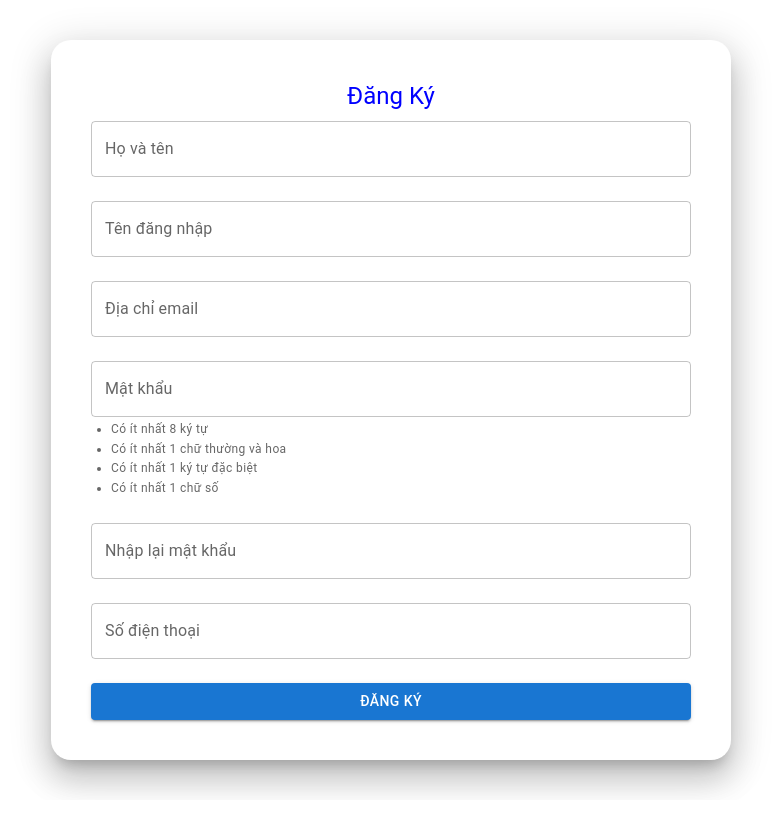
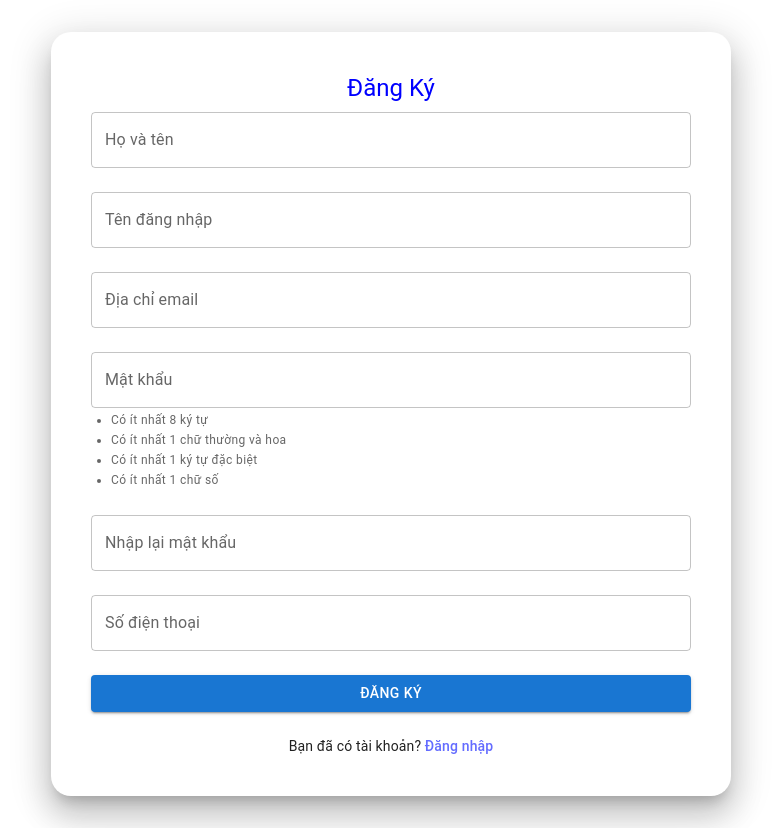
Before and after one commit to NguyenDanThanh/SWP_ADN, a React (Vite) app in the folder adn_frontend/: page /signup in a window 1280 px wide. Shown: the whole page, without its empty margins (249-1030 px from the left). Before the commit the page ends 800 px from the top, so only its background shows below. Built offline with nearby package versions, Linux system fonts and the light colour scheme.

Commit message:
verson 1.2

```diff
--- a/adn_frontend/src/components/mainContents/Login.tsx
+++ b/adn_frontend/src/components/mainContents/Login.tsx
@@ -21,10 +21,34 @@ const Login = () => {
     });
   };
 
+  const handleSubmit = async (e: React.FormEvent<HTMLFormElement>) => {
+    e.preventDefault();
+
+    try {
+      const response = await fetch("http://localhost:8080/api/auth/token", {
+        method: "POST",
+        headers: {
+          "Content-Type": "application/json",
+        },
+        body: JSON.stringify(user),
+      });
+      if (!response.ok) {
+        alert("Đăng nhập thất bại");
+      } else {
+        const result = await response.json();
+        console.log("Đăng nhập thành công:", result);
+        alert("Đăng nhập thành công");
+      }
+    } catch (error) {
+      console.error("Lỗi:", error);
+      alert("Có lỗi xảy ra khi đăng nhập");
+    }
+  };
+
   return (
     <div>
       <Paper elevation={20} style={{ padding: 40, borderRadius: 20 }}>
-        <Box>
+        <Box component={"form"} onSubmit={handleSubmit}>
           <Typography variant="h5" gutterBottom>
             Đăng nhập
           </Typography>
@@ -45,16 +69,19 @@ const Login = () => {
             value={user.password}
             onChange={handleInput}
           />
-          <Button variant="contained" color="primary" fullWidth>
+          <Button type="submit" variant="contained" color="primary" fullWidth>
             Đăng nhập
           </Button>
 
+          <Box mt={3} textAlign="start">
+            <Typography variant="body2">
+              <Link to="/forgot">Quên mật khẩu ? </Link>
+            </Typography>
+          </Box>
           <Box mt={3} textAlign="center">
             <Typography variant="body2">
-              Bạn chưa có tài khoản?
-              <Link to="/signup">
-                Đăng ký
-              </Link>
+              Bạn chưa có tài khoản?{"   "}
+              <Link to="/signup">Đăng ký</Link>
             </Typography>
           </Box>
         </Box>
--- a/adn_frontend/src/components/mainContents/SignUp.tsx
+++ b/adn_frontend/src/components/mainContents/SignUp.tsx
@@ -2,7 +2,15 @@ import { useState } from "react";
 import "./mainContent.css";
 import { signUpSchema } from "./Validation";
 import { ValidationError } from "yup";
-import { Box, Button, FormHelperText, Paper, TextField, Typography } from "@mui/material";
+import {
+  Box,
+  Button,
+  FormHelperText,
+  Paper,
+  TextField,
+  Typography,
+} from "@mui/material";
+import { Link } from "react-router-dom";
 
 type Info = {
   fullName: string;
@@ -44,7 +52,7 @@ const SignUp = () => {
   const handleSubmit = async (e: React.FormEvent<HTMLFormElement>) => {
     e.preventDefault();
     // eslint-disable-next-line @typescript-eslint/no-unused-vars
-    const { confirmPassword, ...dataToSend } = info;
+    // const { confirmPassword, ...dataToSend } = info;
     try {
       //check valid before submit form
       await signUpSchema.validate(info, { abortEarly: false }); //if false will print all error, if true just print first error
@@ -52,12 +60,12 @@ const SignUp = () => {
       //if error set field to empty
       setError({});
 
-      const response = await fetch("http://localhost:8080/api/auth/register", {
+      const response = await fetch("http://localhost:8080/api/register", {
         method: "POST",
         headers: {
           "Content-Type": "application/json",
         },
-        body: JSON.stringify(dataToSend),
+        body: JSON.stringify(info),
       });
 
       console.log("Status code:", response.status);
@@ -101,7 +109,7 @@ const SignUp = () => {
         <Box mb={3}>
           <TextField
             fullWidth
-              id="validationDefault01"
+            id="fullname"
             name="fullName"
             label="Họ và tên"
             value={info.fullName}
@@ -151,7 +159,11 @@ const SignUp = () => {
             error={!!error.password}
             helperText={error.password}
           />
-            <FormHelperText id="rulePass" sx={{ textAlign: "left" }}>
+          <FormHelperText
+            id="rulePass"
+            sx={{ textAlign: "left" }}
+            component="div"
+          >
             <ul style={{ margin: 0, paddingLeft: 20 }}>
               <li>Có ít nhất 8 ký tự</li>
               <li>Có ít nhất 1 chữ thường và hoa</li>
@@ -198,6 +210,13 @@ const SignUp = () => {
         >
           Đăng Ký
         </Button>
+
+        <Box mt={3} textAlign="center">
+          <Typography variant="body2">
+            Bạn đã có tài khoản? {"  "}
+            <Link to="/login">Đăng nhập</Link>
+          </Typography>
+        </Box>
       </Box>
     </Paper>
   );
--- a/adn_frontend/src/components/mainContents/Validation.tsx
+++ b/adn_frontend/src/components/mainContents/Validation.tsx
@@ -28,7 +28,7 @@ export const signUpSchema = yup.object().shape({
     .matches(/[a-z]/, "Mật khẩu không đúng định dạng")
     .matches(/\d/, "Mật khẩu không đúng định dạng")
     .matches(/[@$!%*?&#]/, "Mật khẩu không đúng định dạng")
-    .matches(/^0\S+$/, "Mật khẩu không đúng định dạng")
+    .matches(/^\S+$/, "Mật khẩu không đúng định dạng")
     .required("Không được bỏ trống"),
   confirmPassword: yup
     .string()
```
Lines whose indentation alone changed are shown as unchanged.
